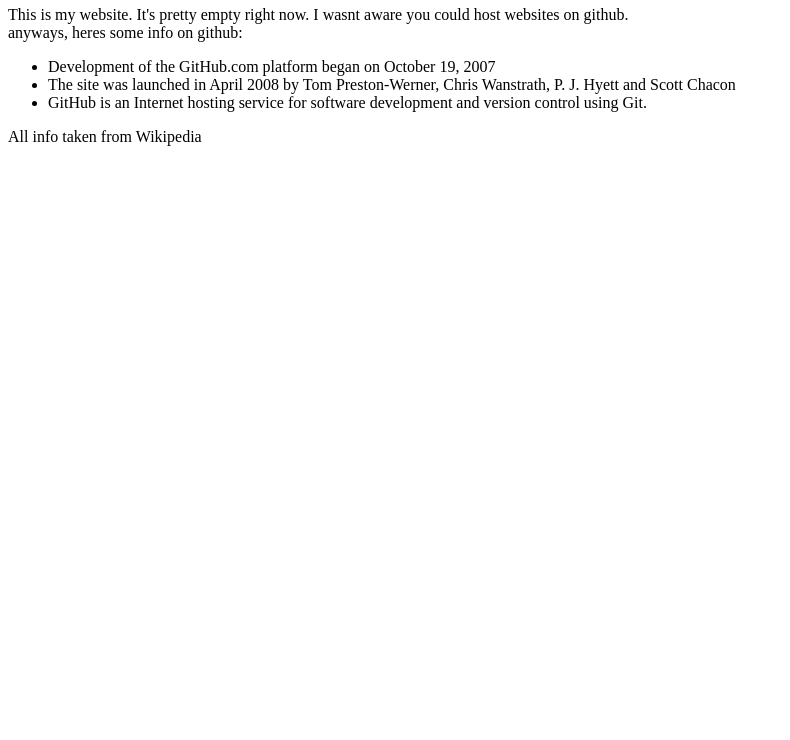
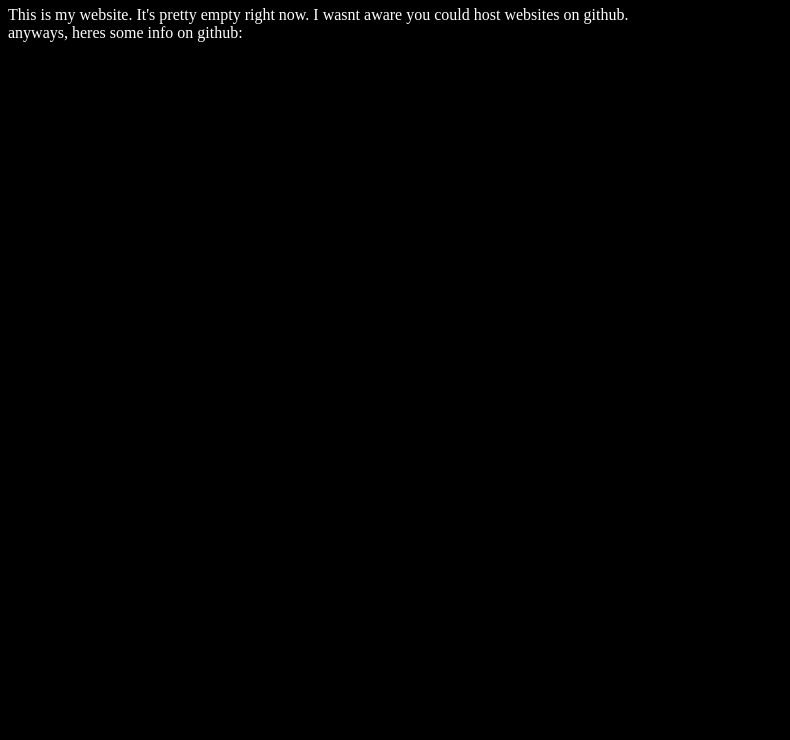
Before and after one commit to DylanManley/IxD23, a plain HTML site: page index.html in a window 1280 px wide. Shown: the part 60-800 px from the top of the page, without its empty margins (0-790 px from the left). Drawn offline with Linux system fonts and the light colour scheme.

Commit message:
Update style.css

```diff
--- a/style.css
+++ b/style.css
@@ -2,3 +2,13 @@ h1
 {
   color:red;
 }
+
+body
+{
+  background-color:black;
+}
+
+p
+{
+ color:white;
+}
```
